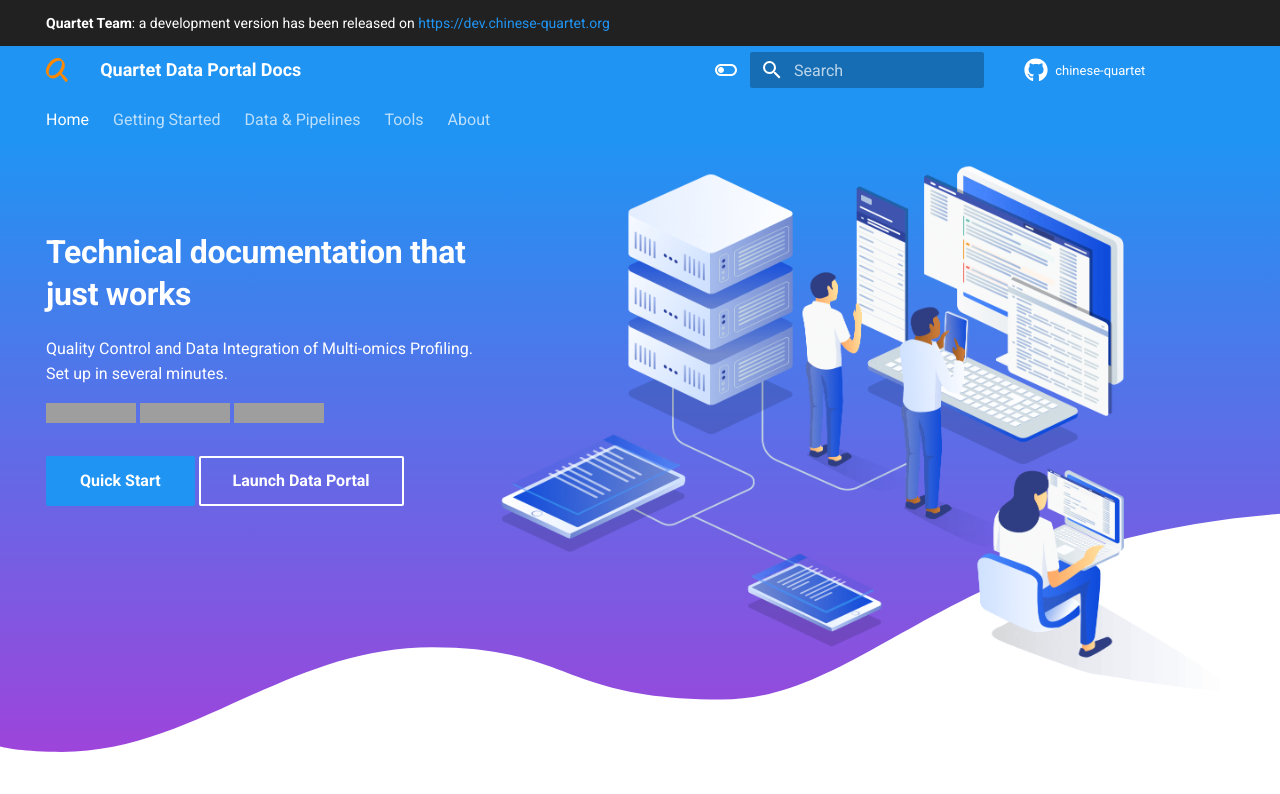
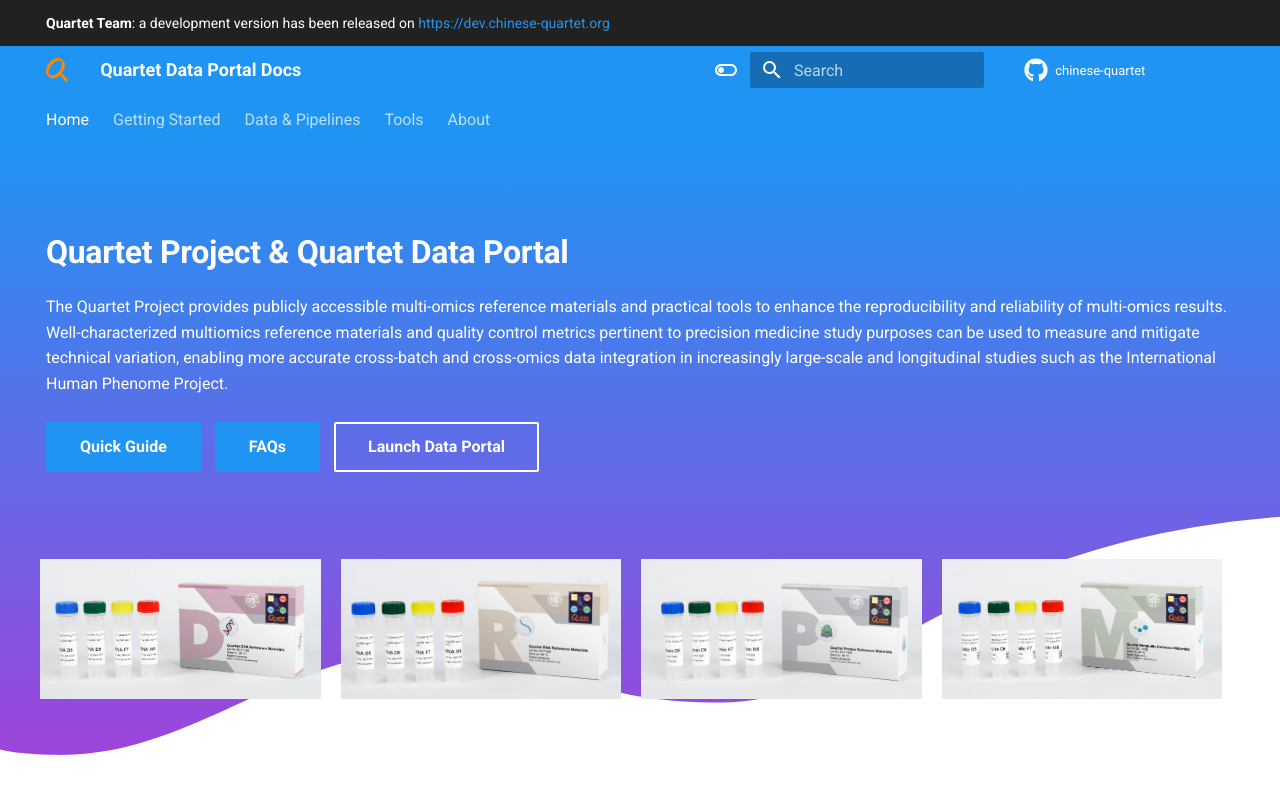
Before and after one commit to chinese-quartet/docs.chinese-quartet.org, an MkDocs documentation site: the page built from docs/index.md, in a window 1280 px wide. Shown: the top 794 px of the page. Built offline with MkDocs 1.6.1 and Material for MkDocs 9.7.7, drawn with Linux system fonts in a browser that asks for light colours; grey boxes are pictures that could not be loaded.

Commit message:
Add the images of reference materials.

```diff
--- a/docs/assets/overrides/home.html
+++ b/docs/assets/overrides/home.html
@@ -1,8 +1,7 @@
 {% extends "main.html" %}
 
 <!-- Render hero under tabs -->
-{% block tabs %}
-{{ super() }}
+{% block tabs %} {{ super() }}
 
 <!-- Additional styles for landing page -->
 <style>
@@ -16,9 +15,23 @@
     margin: 0;
   }
 
+  .md-main {
+    background-color: #ffffff;
+  }
+
   /* Hide main content for now */
   .md-content {
     display: none;
+  }
+
+  .mdx-hero__image {
+    display: flex;
+    flex-direction: row;
+  }
+
+  .mdx-hero__image img {
+    width: 23%;
+    margin: 10px;
   }
 
   /* Hide table of contents */
@@ -34,21 +47,43 @@
       display: none;
     }
   }
-
 </style>
 
 <!-- Hero for landing page -->
-<section class="mdx-container" style="display: flex; flex-direction: column; flex-grow: 1;">
+<section
+  class="mdx-container"
+  style="display: flex; flex-direction: column; flex-grow: 1"
+>
   <div class="md-grid md-typeset">
-    <div class="mdx-hero"
-      style="align-items: stretch; display: flex; color: var(--md-primary-bg-color); margin: 0 0.8rem;">
+    <div
+      class="mdx-hero"
+      style="
+        align-items: stretch;
+        display: flex;
+        color: var(--md-primary-bg-color);
+        margin: 0 0.8rem;
+      "
+    >
       <!-- Hero content -->
-      <div class="mdx-hero__content" style="margin-top: 3.5rem; padding-bottom: 14vw;">
-        <h1 style="color: currentcolor; font-weight: 700; margin-bottom: 1rem;">
-          Technical documentation that just works
+      <div
+        class="mdx-hero__content"
+        style="margin-top: 3.5rem; padding-bottom: 6vw"
+      >
+        <h1 style="color: currentcolor; font-weight: 700; margin-bottom: 1rem">
+          Quartet Project & Quartet Data Portal
         </h1>
-        <p>{{ config.site_description }}. Set up in several minutes.</p>
-        <p style="text-align: left;">
+        <!-- <p>{{ config.site_description }}.</p> -->
+        <p>
+          The Quartet Project provides publicly accessible multi-omics reference
+          materials and practical tools to enhance the reproducibility and
+          reliability of multi-omics results. Well-characterized multiomics
+          reference materials and quality control metrics pertinent to precision
+          medicine study purposes can be used to measure and mitigate technical
+          variation, enabling more accurate cross-batch and cross-omics data
+          integration in increasingly large-scale and longitudinal studies such
+          as the International Human Phenome Project.
+        </p>
+        <!-- <p style="text-align: left;">
           <img src="https://img.shields.io/github/license/chinese-quartet/docs.chinese-quartet.org.svg?label=License"
             alt="License">
           <a href="https://github.com/chinese-quartet/docs.chinese-quartet.org/releases">
@@ -59,22 +94,42 @@
             <img alt="Status"
               src="https://img.shields.io/github/workflow/status/chinese-quartet/docs.chinese-quartet.org/publish-docs/master?label=Status">
           </a>
-        </p>
-        <a href="{{ page.next_page.url | url }}" title="{{ page.next_page.title | e }}"
-          class="md-button md-button--primary">
-          Quick Start
+        </p> -->
+        <a
+          href="{{ page.next_page.url | url }}"
+          title="{{ page.next_page.title | e }}"
+          class="md-button md-button--primary"
+        >
+          Quick Guide
         </a>
-        <a href="https://chinese-quartet.org" target="_blank"
-          style="color: var(--md-primary-bg-color); margin-right: 0.5rem; margin-top: 0.5rem;"
-          title="Material for MkDocs Insiders" class="md-button">
+        <a
+          href="https://docs.chinese-quartet.org/about/faqs/"
+          target="_blank"
+          class="md-button md-button--primary"
+          style="margin-left: 0.5rem; margin-right: 0.5rem; margin-top: 0.5rem"
+        >
+          FAQs
+        </a>
+        <a
+          href="https://chinese-quartet.org"
+          target="_blank"
+          style="
+            color: var(--md-primary-bg-color);
+            margin-right: 0.5rem;
+            margin-top: 0.5rem;
+          "
+          title="Material for MkDocs Insiders"
+          class="md-button"
+        >
           Launch Data Portal
         </a>
       </div>
-
-      <!-- Hero image -->
-      <div class="mdx-hero__image">
-        <img src="/assets/images/illustration.png" alt="" width="1000" height="1200" draggable="false">
-      </div>
+    </div>
+    <div class="mdx-hero__image">
+      <img src="/assets/images/dna-materials-pack.png" />
+      <img src="/assets/images/rna-materials-pack.png" />
+      <img src="/assets/images/protein-materials-pack.png" />
+      <img src="/assets/images/metabolite-materials-pack.png" />
     </div>
   </div>
 </section>
```
Also changed, not shown: docs/assets/images/dna-materials-pack.png (added), docs/assets/images/metabolite-materials-pack.png (added), docs/assets/images/protein-materials-pack.png (added), docs/assets/images/rna-materials-pack.png (added).
